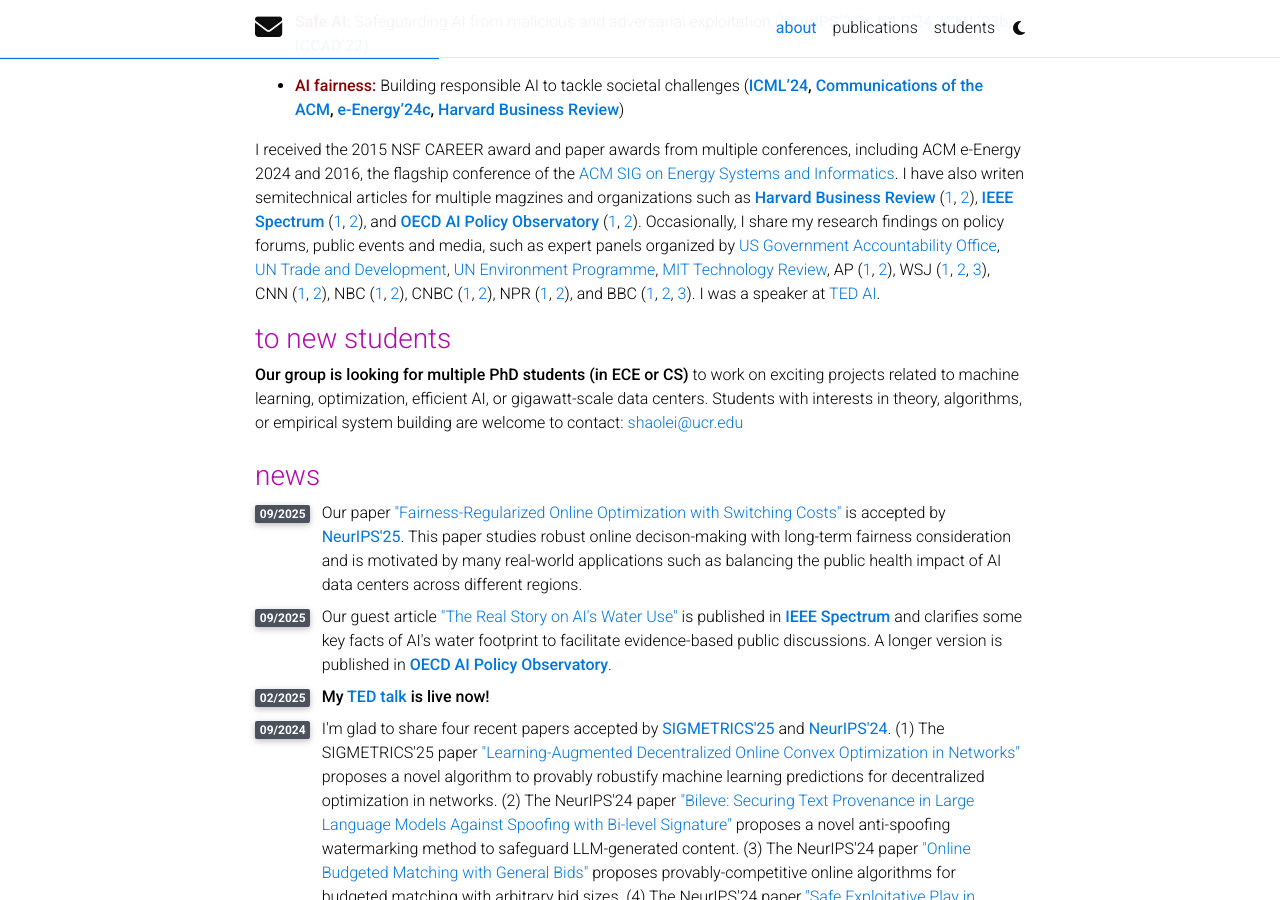
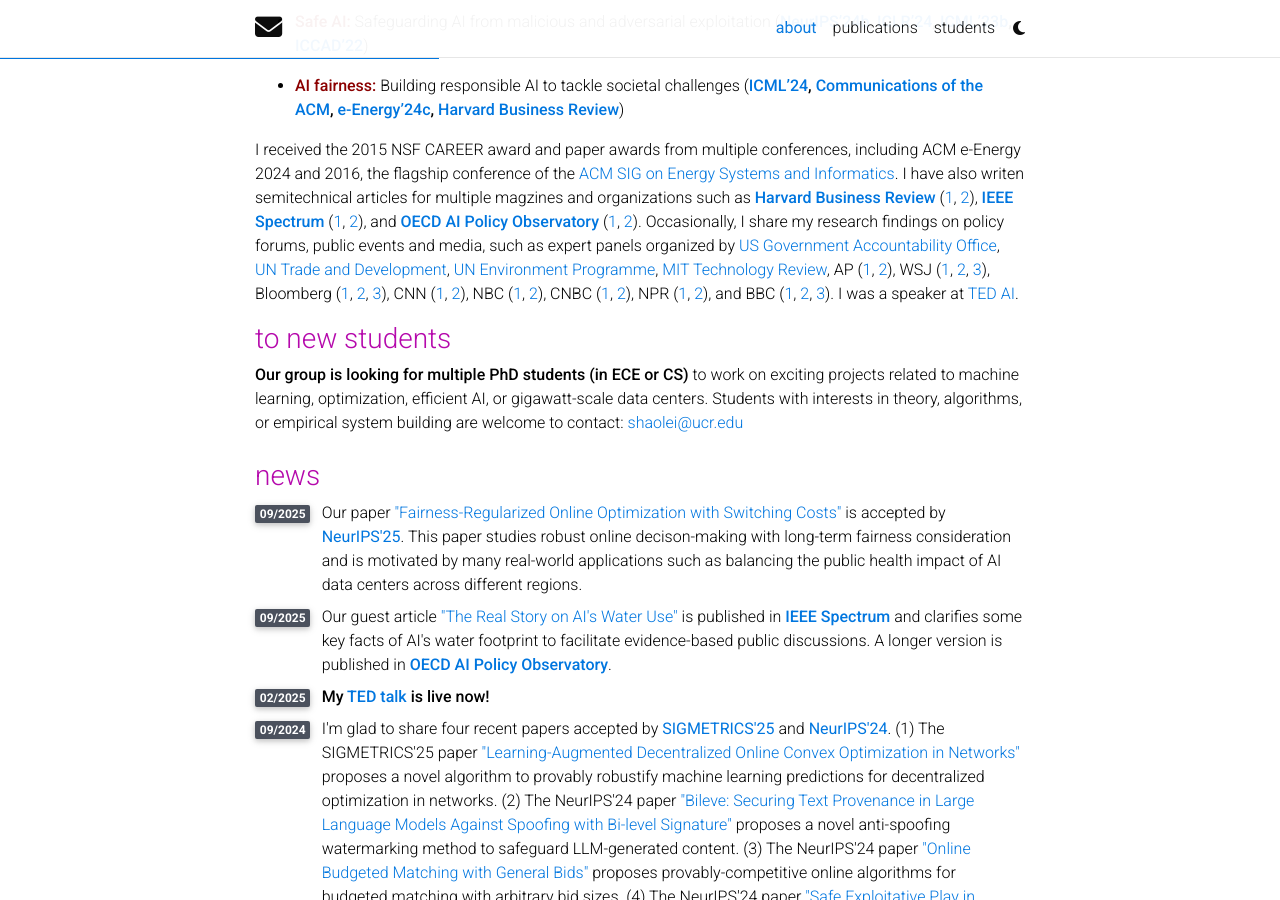
Before and after one commit to shaoleiren/shaoleiren.github.io, a Jekyll site: the page built from _pages/about.md, in a window 1280 px wide and 900 px high, scrolled down 688 px. Built offline with Jekyll 4.4.1, drawn with Linux system fonts in a browser that asks for light colours; full-size pictures stand in for the smaller copies a plugin makes; comment, search, counter and statistics services are not loaded; a style sheet for code colours, icons or effects is not loaded.

Commit message:
Update about.md

```diff
--- a/_pages/about.md
+++ b/_pages/about.md
@@ -50,6 +50,7 @@
    [MIT Technology Review](https://www.technologyreview.com/2025/05/20/1116287/ai-data-centers-nevada-water-reno-computing-environmental-impact/),
    AP ([1](https://apnews.com/article/chatgpt-gpt4-iowa-ai-water-consumption-microsoft-f551fde98083d17a7e8d904f8be822c4), [2](https://apnews.com/article/openai-stargate-oracle-data-center-0b3f4fa6e8d8141b4c143e3e7f41aba1)),
    WSJ ([1](https://www.wsj.com/science/environment/ai-electricity-water-environmental-impact-59520a43), [2](https://www.wsj.com/articles/artificial-intelligence-can-make-companies-greener-but-it-also-guzzles-energy-7c7b678), [3](https://www.wsj.com/tech/elon-musk-xai-memphis-tennessee-power-dec4c70d)),
+   Bloomberg ([1](https://www.bloomberg.com/graphics/2025-ai-impacts-data-centers-water-data/), [2](https://www.bloomberg.com/news/articles/2023-07-26/extreme-heat-drought-drive-opposition-to-ai-data-centers), [3](https://www.bloomberg.com/news/articles/2016-08-05/data-centers-water-use-has-investors-on-high-alert?embedded-checkout=true)),
    CNN ([1](https://www.cnn.com/2025/06/22/climate/ai-prompt-carbon-emissions-environment-wellness), [2](https://www.cnn.com/2025/10/17/tech/electricity-bill-price-increase-ai-data-centers)), NBC ([1](https://www.nbcnews.com/news/us-news/musk-xai-colossus-supercomputer-boxtown-memphis-tennessee-rcna206242), [2](https://www.nbcnews.com/tech/tech-news/thirsty-generative-ai-boom-poses-growing-problem-big-tech-rcna128301)),
    CNBC ([1](https://www.youtube.com/watch?v=SGHk3zE5xh4), [2](https://www.youtube.com/watch?v=MJQIQJYxey4)),
    NPR ([1](https://www.npr.org/transcripts/1249592906), [2](https://one.npr.org/?sharedMediaId=nx-s1-5059073:nx-s1-dd125ecf-65a2-40d5-89e2-e5ca568238c5)), and
```
